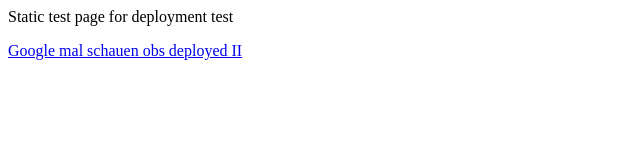
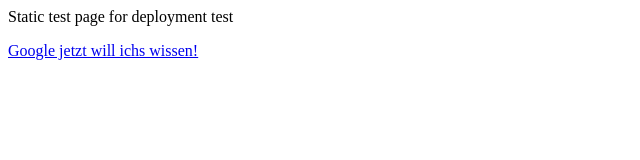
Before and after one commit to Jochen-Kall/Github_actions_playground, a plain HTML site: page index.html in a window 1280 px wide. Shown: the full height of the page, 0-640 px from the left. Drawn offline with Linux system fonts and the light colour scheme.

Commit message:
Deploying to gh-pages from @ Jochen-Kall/Github_actions_playground@84455aa70463da3b3ceb0b0bf42443922b3a7b7b 🚀

```diff
--- a/index.html
+++ b/index.html
@@ -7,7 +7,7 @@
   <body>
     Static test page for deployment test
     <p>
-	<a href="https://www.google.com">Google mal schauen obs deployed II</a>
+	<a href="https://www.google.com">Google jetzt will ichs wissen!</a>
     </p>
 
   </body>
```
